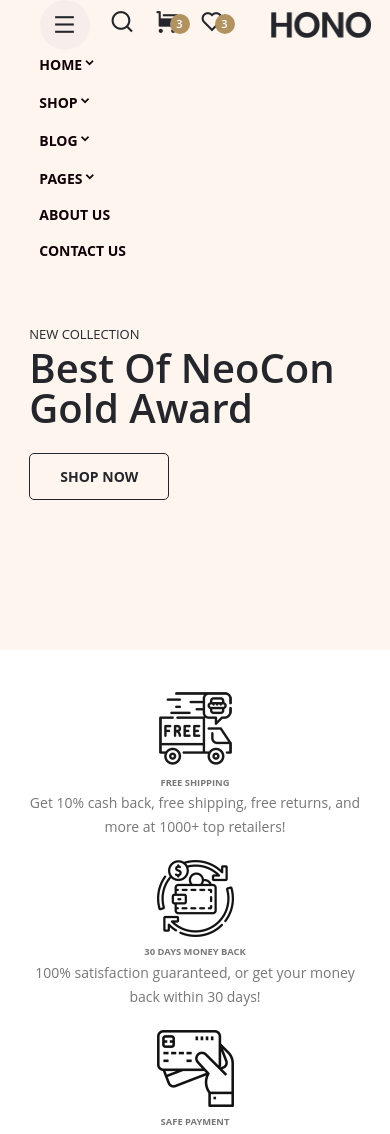
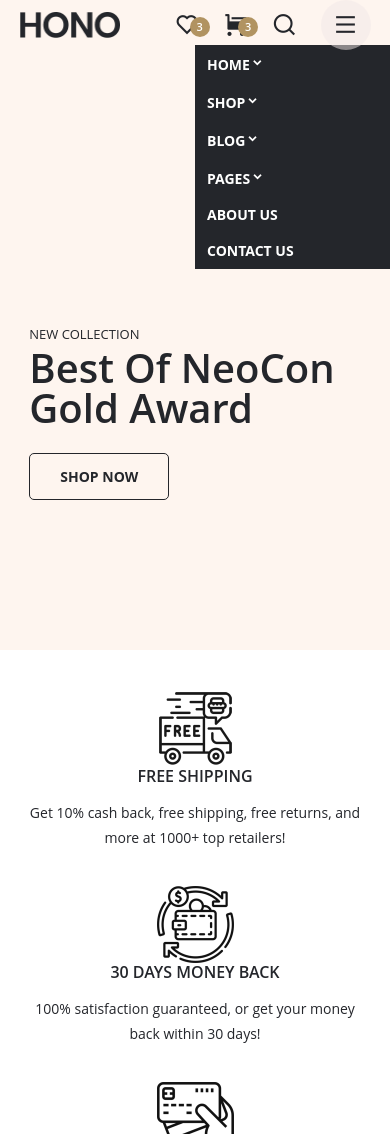
Before and after one commit to mdkhairuzzaman2023/hono, a plain HTML site: page index.html in a window 390 px wide. Shown: the top 1134 px of the page. Drawn offline with nearby package versions, Linux system fonts and the light colour scheme.

Commit message:
menu fix

```diff
--- a/css/style.css
+++ b/css/style.css
@@ -15,7 +15,7 @@ body{
     font-style: normal;
     line-height: 1.75;
     position: relative;
-    color: #777;
+    color: #24262B;
 }
 
 .container{
@@ -32,9 +32,27 @@ display: flex;
 }
 
 .space-between-center{
-display: flex;
-align-items: center;
-justify-content: space-between;
+    display: flex;
+    align-items: center;
+    justify-content: space-between;
+}
+
+.f-2{
+    flex: 2;
+}
+
+.col-3{
+    width: 25%;
+    /* float: left; */
+}
+
+.col-6{
+    width: 50%;
+    float: left;
+}
+
+img{
+    vertical-align: middle;
 }
 
 .text-center{
@@ -58,15 +76,7 @@ padding: 0px 5px;
     position: absolute;
 }
 
-.f-2{
-flex: 2;
-}
 
-.col-3{
-    width: 25%;
-    float: left;
-
-}
 
 /* header section start  */
 
@@ -212,11 +222,12 @@ flex: 2;
 }
 
 .active-links ul li a{
-     /* color: #B19361; */
+     color: #24262B;
      font-size: 25px;
      line-height: 25px;
      font-weight: 400;
      position: relative;
+     transition: 0.5s;
 }
 
 .active-links ul li span{
@@ -248,7 +259,9 @@ flex: 2;
     color:#24262b;
 }
 
-
+.active-links ul li a:hover{
+    color: #B19361;
+}
 
 .active-links ul li a.menu:hover{
     color: #B19361;
@@ -319,6 +332,9 @@ flex: 2;
 /* Hero section end */
 /* Service section start */
 
+.service-wrapper{
+    display: flex;
+}
 .service-box{
     height: fit-content;
     text-align: center;
@@ -334,9 +350,28 @@ flex: 2;
     width: 100%;
 }
 
+.service-title{
+    font-size: 16px;
+    line-height: 19.2px;
+    margin: 0px 0px 15px;
+    font-weight: 600;
+}
+
+.service-box p{
+    font-size: 14px;
+    line-height: 24.5px;
+    font-weight: 400;
+    margin: 0px 0px 16px;
+}
+
+
 /* resposive start */
 
 @media (max-width:1202px) {
+    .service-wrapper{
+        display: inherit;
+    }
+
     .col-3{
         width: 25%;
         float: left;
@@ -357,15 +392,13 @@ flex: 2;
         width: 90%;
     }
 
-    .header-wraper{
-        flex-direction: row-reverse;
-    }
-
     #main-menu{
         position: absolute;
-        left: 7%;
+        right: 0;
         top: 45px;
-
+        background-color: #24262B;
+        width: 50%;
+    ;
      }
 
     #main-menu>ul>li{
@@ -373,7 +406,7 @@ flex: 2;
     }
     #main-menu>ul>li>a{
         padding: 3px 12px;
-        color: #110006;
+        color: #fff;
 
     }
 
@@ -410,14 +443,13 @@ flex: 2;
 
     .mega-menu >ul >li> a.mega-menu-item-title{
         font-size: 12px;
-        color: #000;
+        color:#24262b;
     }
 
-    .active-links ul{
+    /* .active-links ul{
         display: flex;
-        flex-direction: row-reverse;
         align-items: center;
-    }
+    } */
 
     .hero-slider{
         align-items: flex-end;
@@ -438,10 +470,5 @@ flex: 2;
         float: left;
     }
 
-    /* .hero-slider{
-        justify-content: center;
-    } */
-
-
 
 }
--- a/index.html
+++ b/index.html
@@ -128,33 +128,35 @@
                         <div class="service-icon">
                             <img src="./images/service-promo-1.png" alt="Free shipping facility">
                         </div>
-                        <h6 class="service-title">FREE SHIPPING</h6>
+                        <h3 class="service-title">FREE SHIPPING</h3>
                         <p>Get 10% cash back, free shipping, free returns, and more at 1000+ top retailers!</p>
                     </div>
                     <div class="service-box col-3">
                         <div class="service-icon">
                             <img src="./images/service-promo-2.png" alt="30 days moneyback oppurtunity">
                         </div>
-                        <h6 class="service-title">30 DAYS MONEY BACK</h6>
+                        <h3 class="service-title">30 DAYS MONEY BACK</h3>
                         <p>100% satisfaction guaranteed, or get your money back within 30 days!</p>
                     </div>
                     <div class="service-box col-3">
                         <div class="service-icon">
                             <img src="./images/service-promo-3.png" alt="Safe Payment">
                         </div>
-                        <h6 class="service-title">SAFE PAYMENT</h6>
+                        <h3 class="service-title">SAFE PAYMENT</h3>
                         <p>Pay with the world’s most popular and secure payment methods.</p>
                     </div>
                     <div class="service-box col-3">
                         <div class="service-icon">
                             <img src="./images/service-promo-4.png" alt="LOYALTY CUSTOMER">
                         </div>
-                        <h6 class="service-title">LOYALTY CUSTOMER</h6>
+                        <h3 class="service-title">LOYALTY CUSTOMER</h3>
                         <p>Card for the other 30% of their purchases at a rate of 1% cash back.</p>
                     </div>
                 </section>
             </section>
         </section>
+
+        <!-- service section end -->
     </main>
 </body>
 </html>
```
